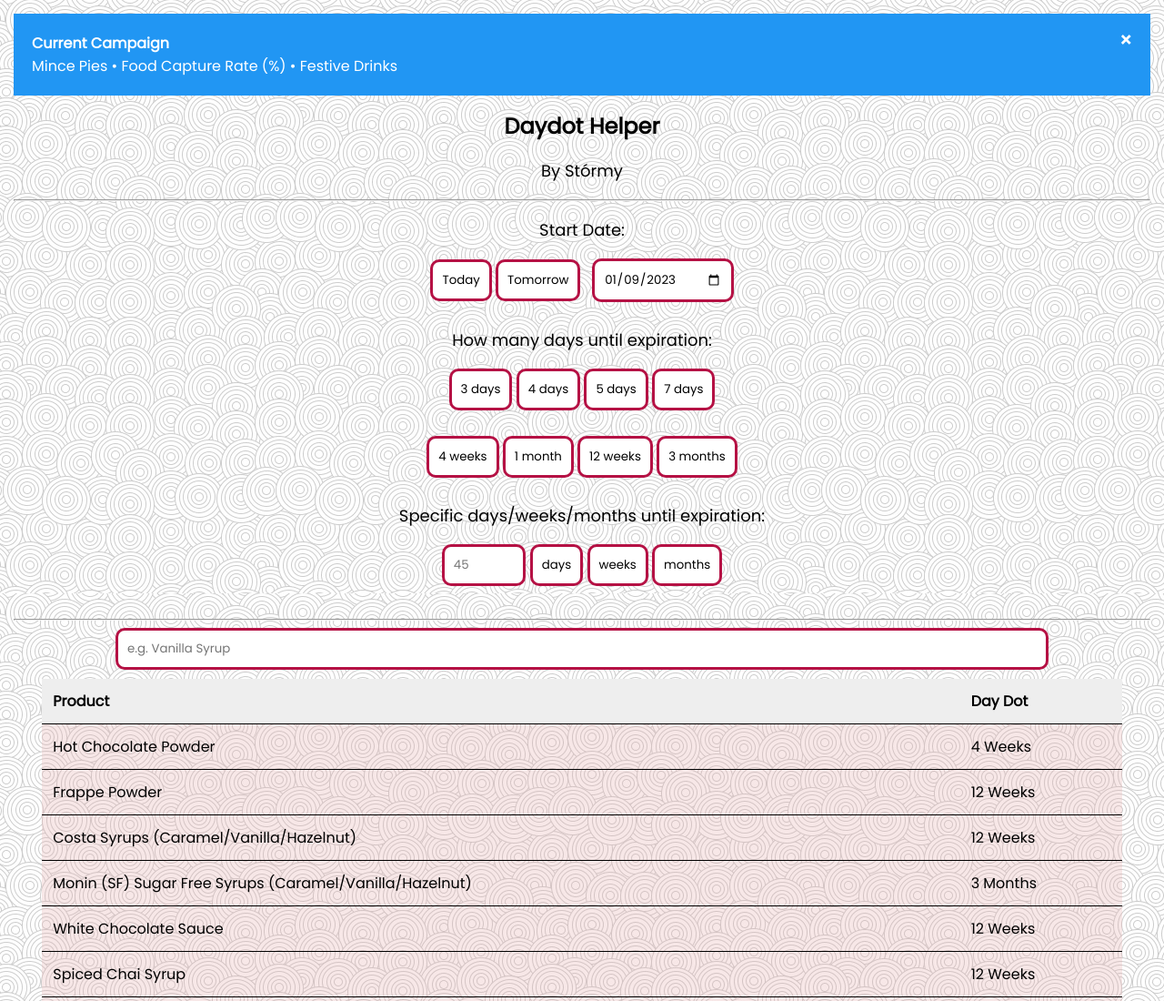
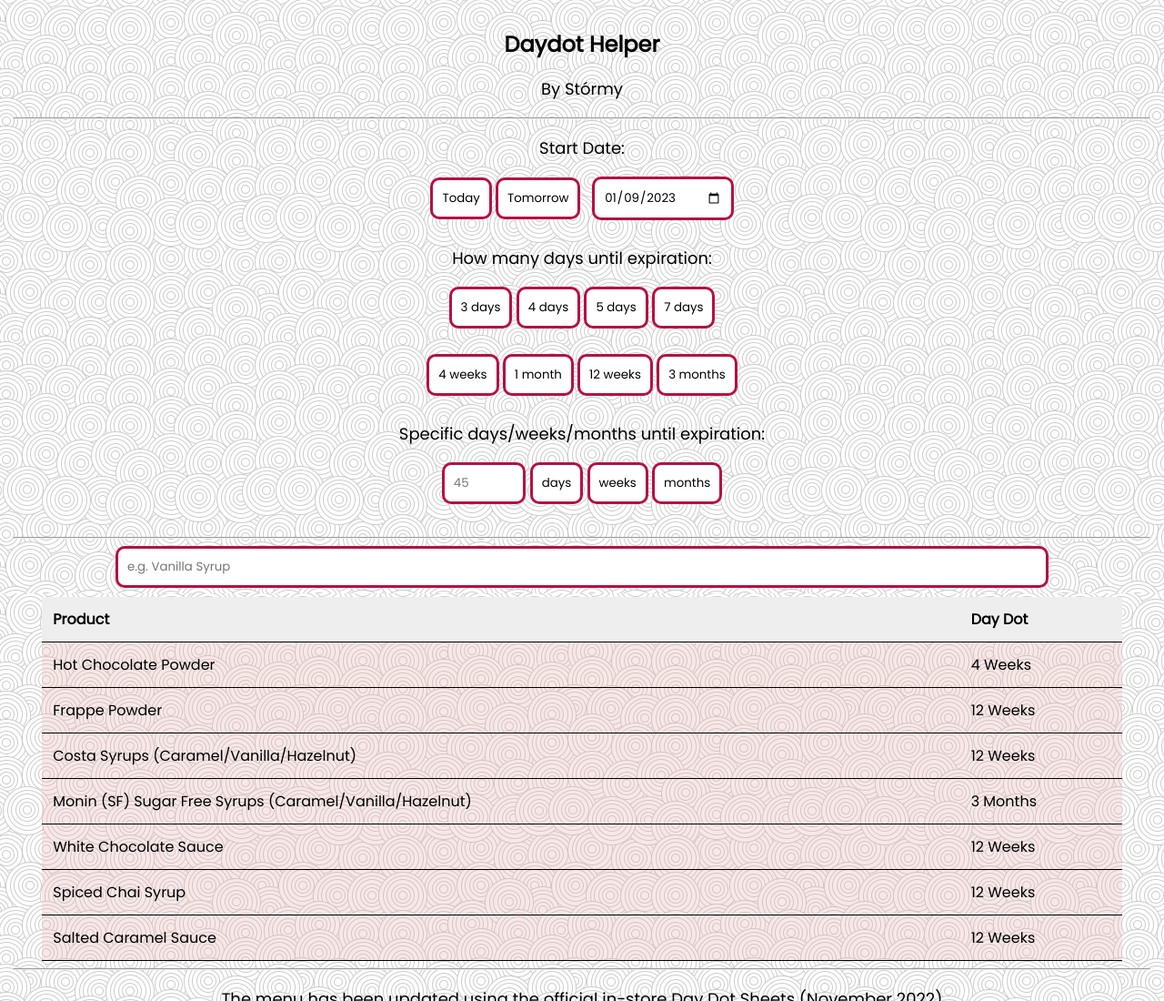
Before and after one commit to stormywarmy/stormywarmy.github.io, a plain HTML site: page index.html in a window 1280 px wide. Shown: the top 1100 px of the page at 91% size. Drawn offline with Linux system fonts and the light colour scheme.

Commit message:
Update index.html

```diff
--- a/index.html
+++ b/index.html
@@ -17,10 +17,10 @@
 	</script>
 </head>
 <body>
-	<div class="alert info">
+	<!--<div class="alert info">
   		<span class="closebtn" onclick="this.parentElement.style.display='none';">&times;</span>
   		<strong>Current Campaign</strong><br>Mince Pies • Food Capture Rate (%) • Festive Drinks
-	</div>
+	</div>-->
 	<center>
 		<h1>Daydot Helper</h1>
 		<p>By <a class="byStormy" href="mailto:me@imstormy.com?subject=Daydot Helper">St&#243;rmy</a></p>
```
